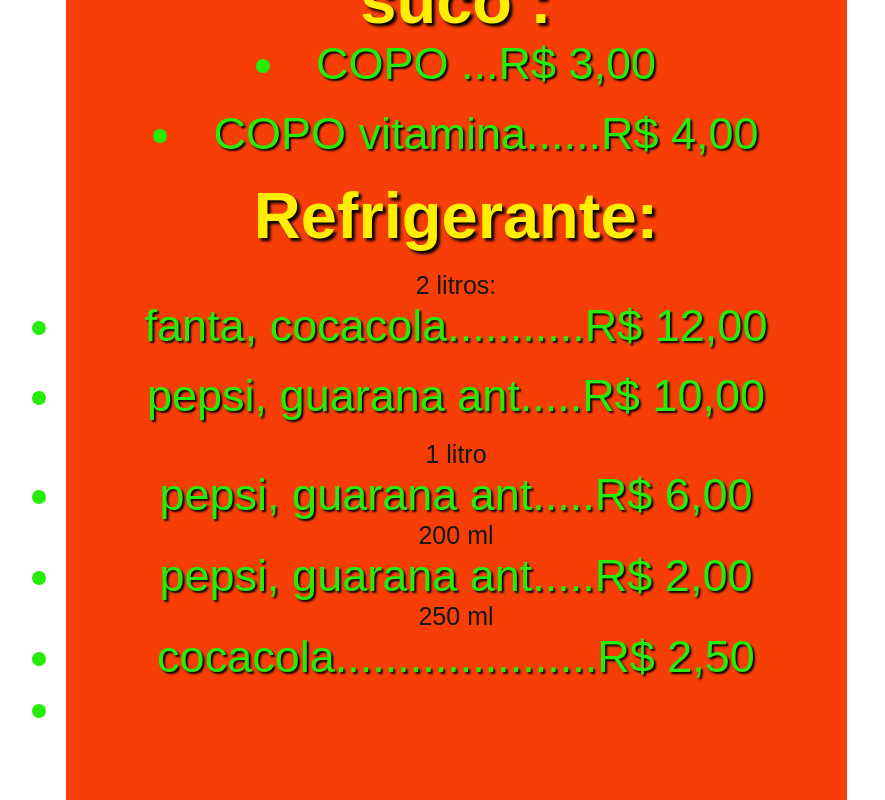
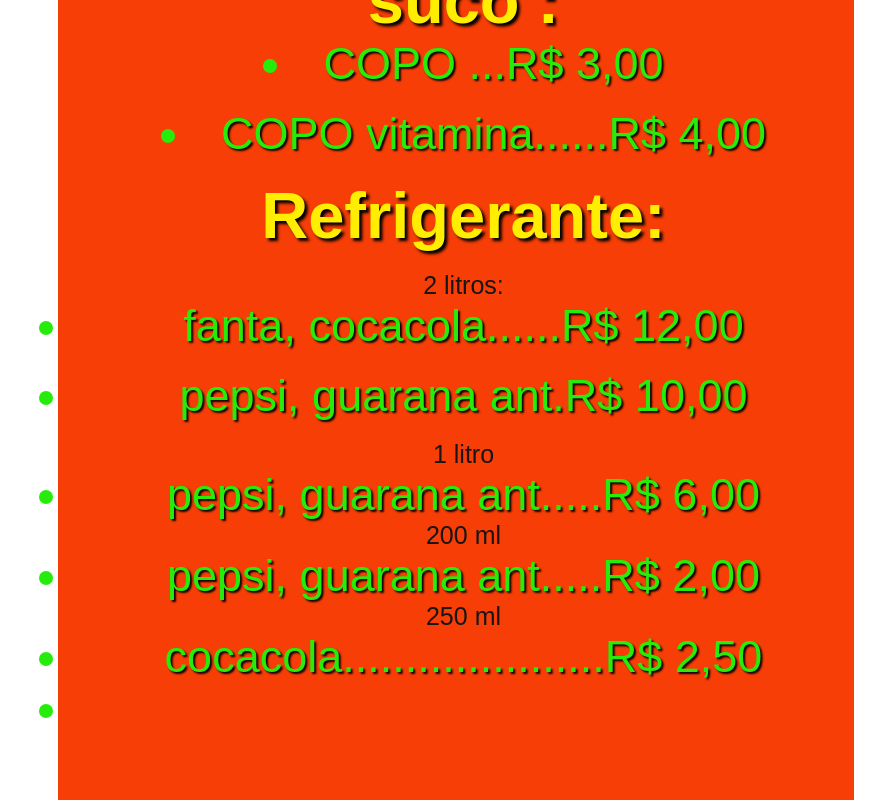
Before and after one commit to andre-correia-dev/cardapiovirtual, a Next.js app: page /produtos in a window 1280 px wide. Shown: the part 757-1557 px from the top of the page, without its empty margins (184-1069 px from the left). Built offline with nearby package versions, Linux system fonts and the light colour scheme.

Commit message:
atualizacoes

```diff
--- a/pages/index.js
+++ b/pages/index.js
@@ -15,7 +15,8 @@
 
     <>
     <Head>
-       <title> Cardapio virtual</title>
+      <link  rel='shortcut icon' href='/favicon.jpg'></link>
+       <title>Cardapio virtual</title>
        <meta name='keyworkds' content='comidas, lanches,hamburguer,hotdog'></meta>
        <meta name='description' content='encontre o melhor lanche pra voce'></meta>
     </Head>
--- a/pages/produtos/index.js
+++ b/pages/produtos/index.js
@@ -22,8 +22,8 @@
            <h1>Refrigerante:</h1><br></br>
            <ul>
               <p>2 litros:</p>
-              <li>fanta, cocacola...........R$ 12,00</li><br></br>
-              <li>pepsi, guarana ant.....R$ 10,00</li><br></br>
+              <li>fanta, cocacola......R$ 12,00</li><br></br>
+              <li>pepsi, guarana ant.R$ 10,00</li><br></br>
               <p>1 litro</p>
               <li>pepsi, guarana ant.....R$ 6,00</li>
               <p>200 ml</p>
--- a/styles/maincontainer.module.css
+++ b/styles/maincontainer.module.css
@@ -7,6 +7,7 @@
     width: 781px;
     margin: auto;
     height: 1900px;
+    padding-left: 15px;
 
 
 
```
Also changed, not shown: public/favicon.jpg (added), public/favicon2.jpg (added).
